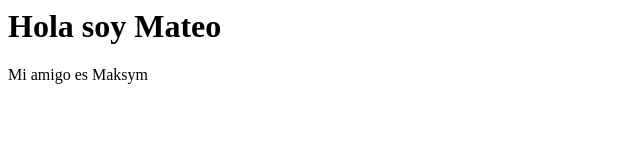
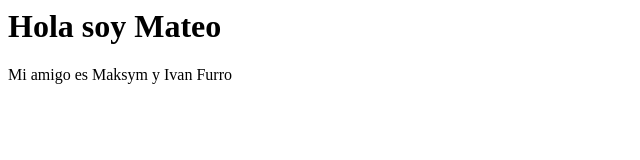
Before and after one commit to Mateogmz/pruebaGit, a plain HTML site: page index.html in a window 1280 px wide. Shown: the full height of the page, 0-640 px from the left. Drawn offline with Linux system fonts and the light colour scheme.

Commit message:
Añadimo a Iván Furro

```diff
--- a/index.html
+++ b/index.html
@@ -6,6 +6,6 @@
 </head>
 <body>
     <h1>Hola soy Mateo</h1>
-    <p>Mi amigo es Maksym</p>
+    <p>Mi amigo es Maksym y Ivan Furro</p>
 </body>
 </html>
```
